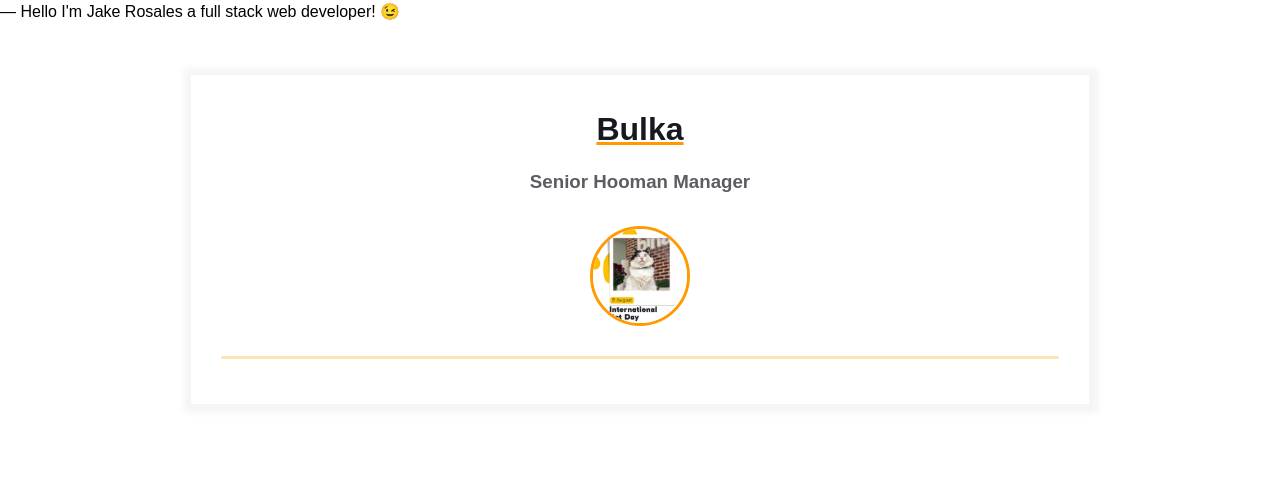
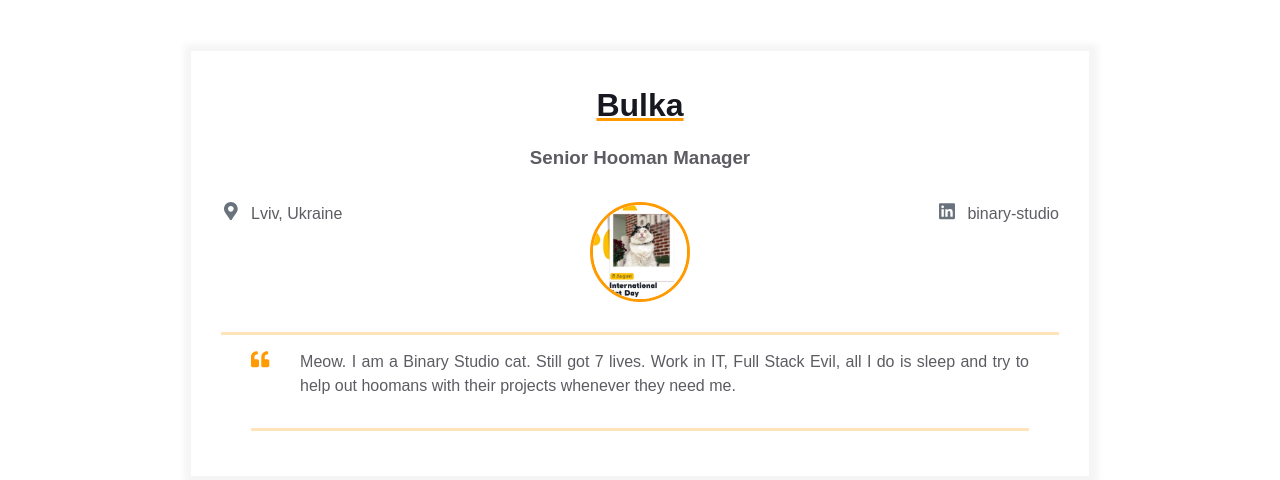
Before and after one commit to JD-Rosales/homepage, a plain HTML site: page index.html in a window 1280 px wide. Drawn offline with Linux system fonts and the light colour scheme.

Commit message:
Added contact and intro

```diff
--- a/index.html
+++ b/index.html
@@ -6,7 +6,6 @@
     <link rel="stylesheet" href="styles.css" />
   </head>
   <body>
-    ― Hello I'm Jake Rosales a full stack web developer! &#x1F609;
     <main>
       <div class="resume">
         <div class="container">
@@ -15,7 +14,25 @@
             <h3 class="contact-info__sub-header">Senior Hooman Manager</h3>
 
             <div class="contact_info_container fh">
-              <div class="contact-info__block"></div>
+              <div class="contact-info__block">
+                <a href="" rel="author" class="contact-info__item">
+                  <div class="contact-info__item-icon-wrapper">
+                    <svg
+                      class="contact-info__item-icon"
+                      xmlns="http://www.w3.org/2000/svg"
+                      viewBox="0 0 384 512"
+                    >
+                      <path
+                        d="M172.268 501.67C26.97 291.031 0 269.413 0 192 0 85.961 85.961 0
+        192 0s192 85.961 192 192c0 77.413-26.97 99.031-172.268 309.67-9.535
+        13.774-29.93 13.773-39.464 0zM192 272c44.183 0 80-35.817
+        80-80s-35.817-80-80-80-80 35.817-80 80 35.817 80 80 80z"
+                      ></path>
+                    </svg>
+                  </div>
+                  <span>Lviv, Ukraine</span>
+                </a>
+              </div>
 
               <div class="contact-info__block contact-info__block--center">
                 <img
@@ -25,7 +42,60 @@
                 />
               </div>
 
-              <div class="contact-info__block"></div>
+              <div class="contact-info__block">
+                <a
+                  href="https://ua.linkedin.com/company/binary-studio_241166"
+                  rel="author"
+                  class="contact-info__item"
+                >
+                  <div class="contact-info__item-icon-wrapper">
+                    <svg
+                      class="contact-info__item-icon"
+                      xmlns="http://www.w3.org/2000/svg"
+                      viewBox="0 0 448 512"
+                    >
+                      <path
+                        d="M416 32H31.9C14.3 32 0 46.5 0 64.3v383.4C0 465.5 14.3 480 31.9
+        480H416c17.6 0 32-14.5 32-32.3V64.3c0-17.8-14.4-32.3-32-32.3zM135.4
+        416H69V202.2h66.5V416zm-33.2-243c-21.3 0-38.5-17.3-38.5-38.5S80.9
+        96 102.2 96c21.2 0 38.5 17.3 38.5 38.5 0 21.3-17.2 38.5-38.5
+        38.5zm282.1 243h-66.4V312c0-24.8-.5-56.7-34.5-56.7-34.6 0-39.9
+        27-39.9 54.9V416h-66.4V202.2h63.7v29.2h.9c8.9-16.8 30.6-34.5
+        62.9-34.5 67.2 0 79.7 44.3 79.7 101.9V416z"
+                      ></path>
+                    </svg>
+                  </div>
+                  <span>binary-studio</span>
+                </a>
+              </div>
+            </div>
+          </div>
+          <div class="container">
+            <div class="resume__block">
+              <div class="intro">
+                <div class="intro__icon-wrapper">
+                  <svg
+                    class="intro__icon"
+                    xmlns="http://www.w3.org/2000/svg"
+                    viewBox="0 0 512 512"
+                  >
+                    <path
+                      d="M464 256h-80v-64c0-35.3 28.7-64 64-64h8c13.3 0 24-10.7
+            24-24V56c0-13.3-10.7-24-24-24h-8c-88.4 0-160 71.6-160 160v240c0
+            26.5 21.5 48 48 48h128c26.5 0 48-21.5
+            48-48V304c0-26.5-21.5-48-48-48zm-288 0H96v-64c0-35.3 28.7-64
+            64-64h8c13.3 0 24-10.7 24-24V56c0-13.3-10.7-24-24-24h-8C71.6 32 0
+            103.6 0 192v240c0 26.5 21.5 48 48 48h128c26.5 0
+            48-21.5 48-48V304c0-26.5-21.5-48-48-48z"
+                    ></path>
+                  </svg>
+                </div>
+                <p class="intro_text">
+                  Meow. I am a Binary Studio cat. Still got 7 lives. Work in IT,
+                  Full Stack Evil, all I do is sleep and try to help out hoomans
+                  with their projects whenever they need me.
+                </p>
+              </div>
             </div>
           </div>
         </div>
```
